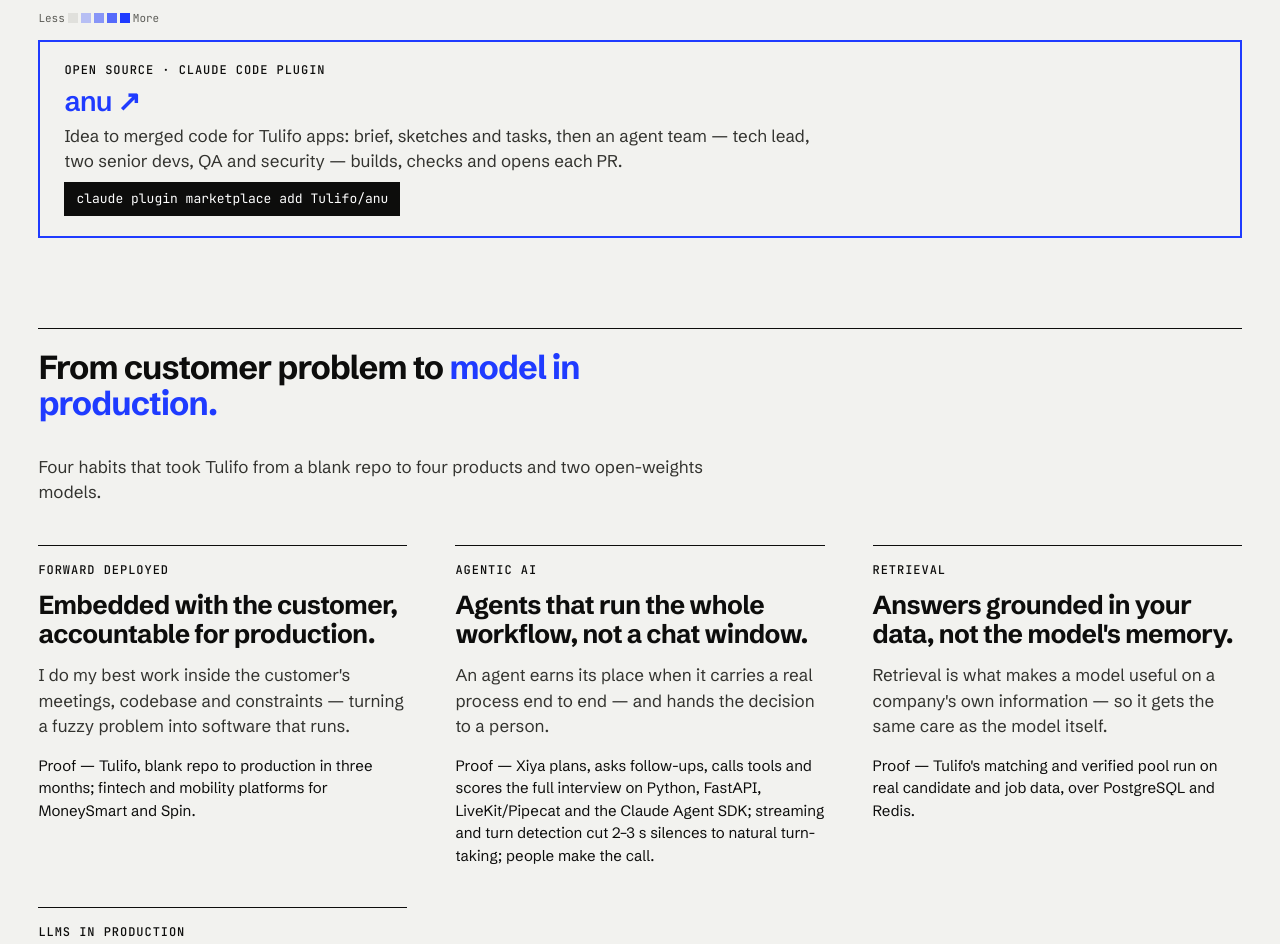
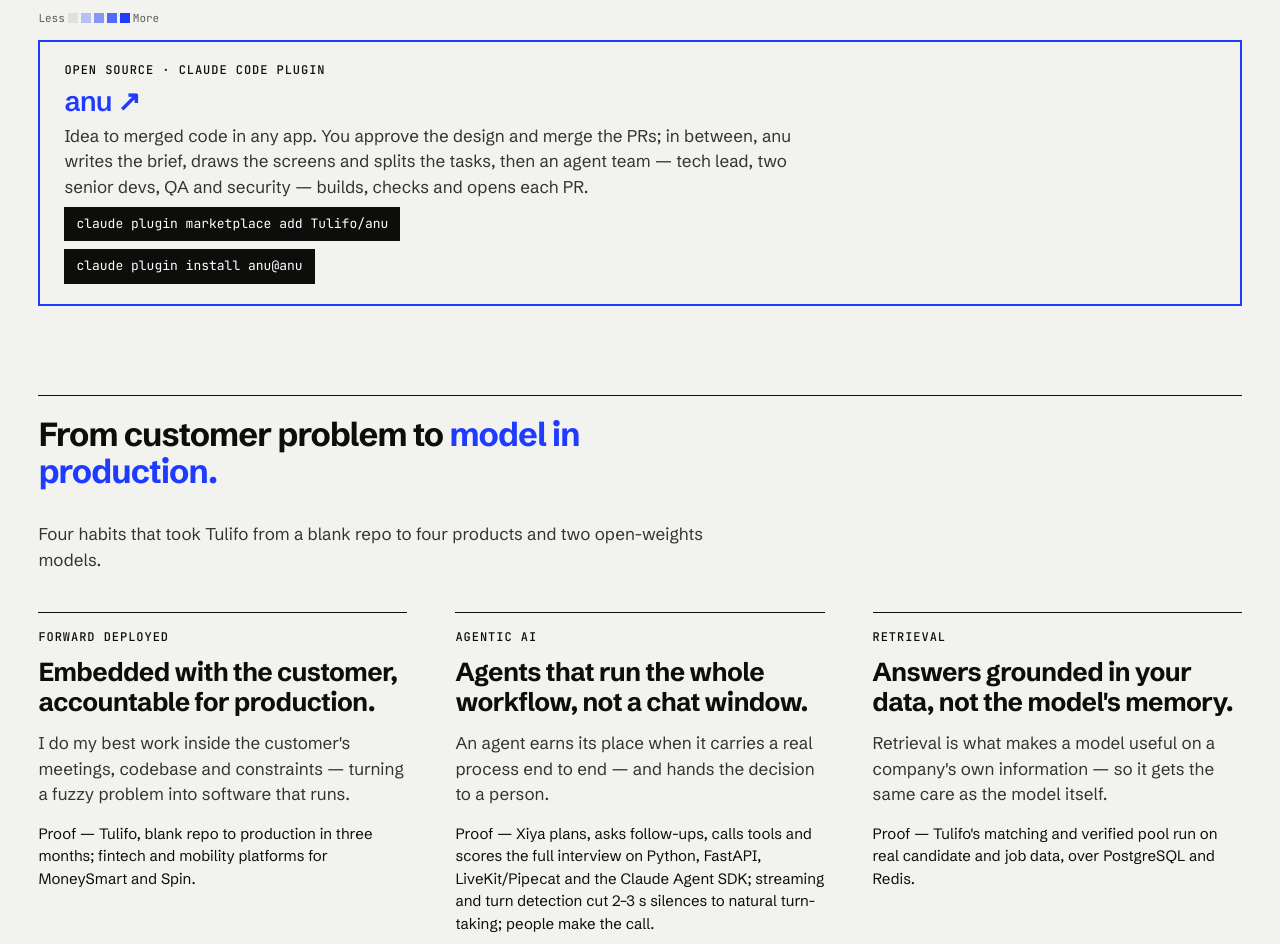
Before and after one commit to jakthegr8/jakthegr8.github.io, a plain HTML site: page index.html in a window 1280 px wide. Shown: the part 2761-3705 px from the top of the page. Drawn offline with Linux system fonts and the light colour scheme.

Commit message:
anu: match plugin 0.2.2 wording and two-step install (#27)
anu now works in any app, not only Tulifo apps. You approve the design and merge the PRs. Install needs marketplace add, then plugin install.

```diff
--- a/index.html
+++ b/index.html
@@ -142,8 +142,9 @@
           <div class="plugin">
             <p class="label label--accent">Open source · Claude Code plugin</p>
             <h4 class="plugin__name"><a href="https://github.com/Tulifo/anu" target="_blank" rel="noopener">anu ↗</a></h4>
-            <p class="plugin__text">Idea to merged code for Tulifo apps: brief, sketches and tasks, then an agent team — tech lead, two senior devs, QA and security — builds, checks and opens each PR.</p>
+            <p class="plugin__text">Idea to merged code in any app. You approve the design and merge the PRs; in between, anu writes the brief, draws the screens and splits the tasks, then an agent team — tech lead, two senior devs, QA and security — builds, checks and opens each PR.</p>
             <code class="plugin__cmd">claude plugin marketplace add Tulifo/anu</code>
+            <code class="plugin__cmd">claude plugin install anu@anu</code>
           </div>
         </div>
       </section>
@@ -319,7 +320,7 @@
           <div class="list">
             <h3 class="label label--accent">Selected repositories</h3>
             <div class="list__items" data-projects>
-              <a class="item" href="https://github.com/Tulifo/anu" target="_blank" rel="noopener" data-pinned><span class="item__top"><span class="item__name">Tulifo/anu ↗</span><span class="item__meta">Claude Code plugin · 2026</span></span><span class="item__text">Idea to merged code for Tulifo apps: brief, sketches and tasks, then an agent team — tech lead, two senior devs, QA and security — builds, checks and opens each PR.</span></a>
+              <a class="item" href="https://github.com/Tulifo/anu" target="_blank" rel="noopener" data-pinned><span class="item__top"><span class="item__name">Tulifo/anu ↗</span><span class="item__meta">Claude Code plugin · 2026</span></span><span class="item__text">Idea to merged code in any app. You approve the design and merge the PRs; in between, anu writes the brief, draws the screens and splits the tasks, then an agent team — tech lead, two senior devs, QA and security — builds, checks and opens each PR.</span></a>
               <a class="item" href="https://github.com/jakthegr8/infracity" target="_blank" rel="noopener"><span class="item__top"><span class="item__name">infracity ↗</span><span class="item__meta">Ruby · 2017</span></span><span class="item__text">A social-good application in Rails — winner of a national-level hackathon.</span></a>
               <a class="item" href="https://github.com/jakthegr8/konva-ext" target="_blank" rel="noopener"><span class="item__top"><span class="item__name">konva-ext ↗</span><span class="item__meta">JavaScript · 2018</span></span><span class="item__text">Konva.js canvas editing, extended with interactive resize.</span></a>
               <a class="item" href="https://github.com/jakthegr8/GameOfLife" target="_blank" rel="noopener"><span class="item__top"><span class="item__name">GameOfLife ↗</span><span class="item__meta">Ruby · 2012</span></span><span class="item__text">Conway's Game of Life in Ruby, built for the fun of it.</span></a>
```
